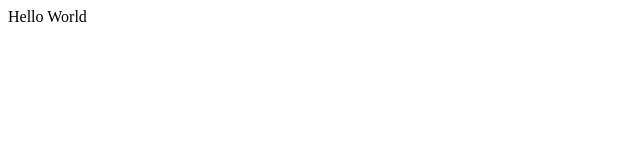
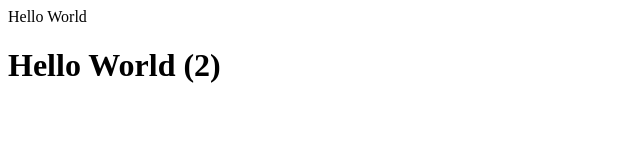
Before and after one commit to Artmo0z/first-project, a plain HTML site: page index.html in a window 1280 px wide. Shown: the whole page, without its empty margins (0-640 px from the left). Drawn offline with Linux system fonts and the light colour scheme.

Commit message:
О да, мой первый коммит

```diff
--- a/index.html
+++ b/index.html
@@ -1 +1,2 @@
 <p>Hello World</p>
+<h1>Hello World (2)</h1>
```
